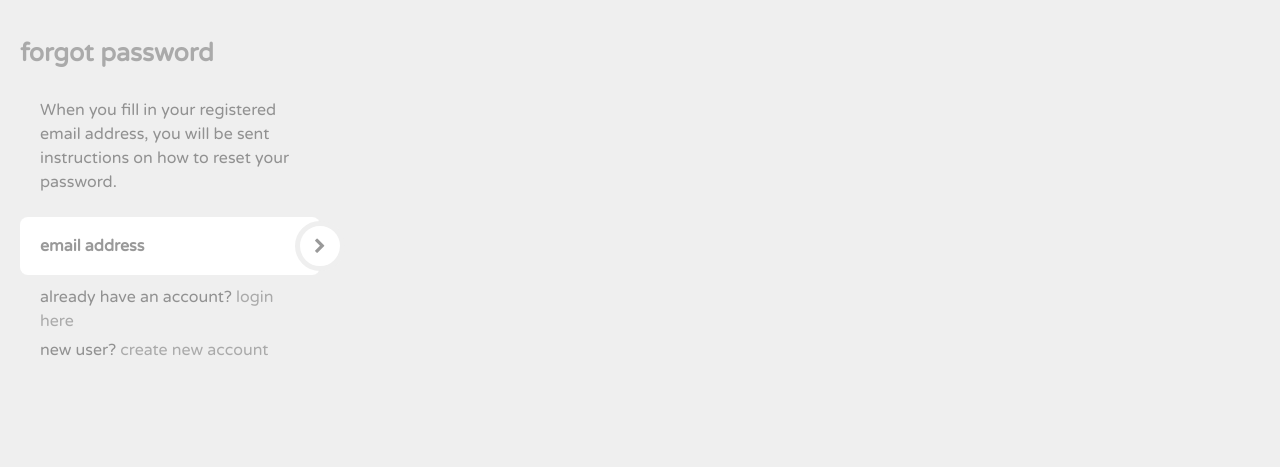
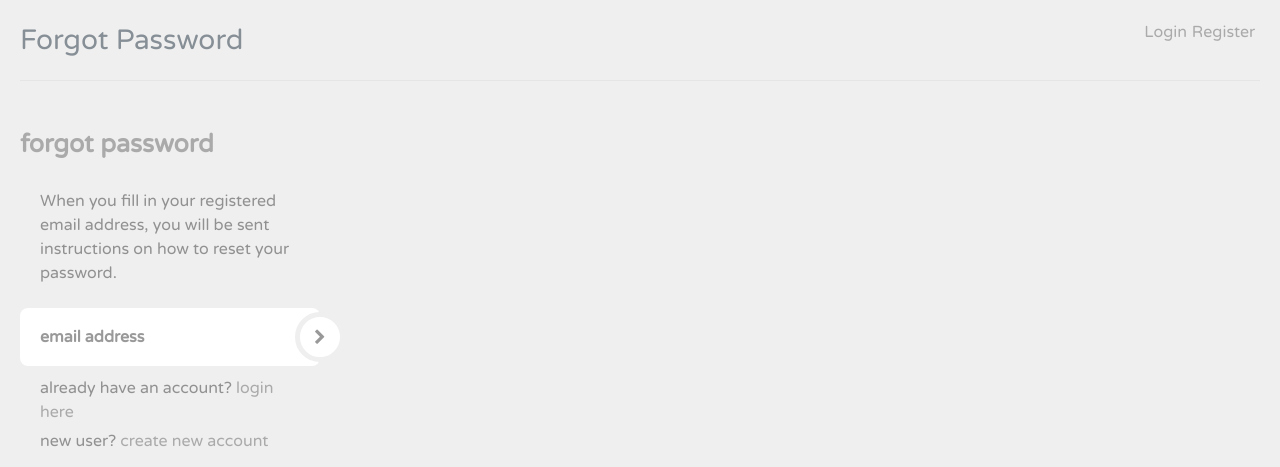
Before and after one commit to madisonrogers/WebProgrammingFinal, a PHP site: page /forgot.php in a window 1280 px wide. Shown: the top 467 px of the page. Run offline with PHP 8.4, Linux system fonts and the light colour scheme; some libraries are stand-ins or nearby versions.

Commit message:
added navbar to all outerwall pages

```diff
--- a/authenticate.php
+++ b/authenticate.php
@@ -65,7 +65,7 @@
 	  var_dump($_SESSION);
 
 	  $cookie_name = "user";
-	  setcookie($cookie_name, $_SESSION['username'], time() + 60, "/");
+	  setcookie($cookie_name, $_SESSION['username'], time() + 600000, "/");
 	}
 
  ?>
--- a/css/login.css
+++ b/css/login.css
@@ -290,3 +290,91 @@ label:hover:before {
 .text-center {
 	display: inline;
 }
+
+.header,
+.marketing,
+.footer {
+  padding-right: 15px;
+  padding-left: 15px;
+}
+
+/* Custom page header */
+.header {
+  padding-bottom: 20px;
+  border-bottom: 1px solid #e5e5e5;
+}
+/* Make the masthead heading the same height as the navigation */
+.header h3 {
+  margin-top: 0;
+  margin-bottom: 0;
+  line-height: 40px;
+}
+div.header nav ul li a {
+  margin-right: .3em;
+}
+/* Custom page footer */
+.footer {
+  padding-top: 19px;
+  color: #777;
+  border-top: 1px solid #e5e5e5;
+}
+
+/* Customize container */
+@media (min-width: 768px) {
+  /*.container {
+    max-width: 730px;
+  }*/
+  .logReg {
+    max-width: 730px;
+    margin-left: auto;
+    margin-right: auto;
+  }
+}
+.container-narrow > hr {
+  margin: 30px 0;
+}
+
+/* Main marketing message and sign up button */
+.jumbotron {
+  text-align: center;
+  border-bottom: 1px solid #e5e5e5;
+}
+.jumbotron .btn {
+  padding: 14px 24px;
+  font-size: 21px;
+}
+
+/* Supporting marketing content */
+.marketing {
+  margin: 40px 0;
+}
+.marketing p + h4 {
+  margin-top: 28px;
+}
+
+/* Responsive: Portrait tablets and up */
+@media screen and (min-width: 768px) {
+  /* Remove the padding we set earlier */
+  .header,
+  .marketing,
+  .footer {
+    padding-right: 0;
+    padding-left: 0;
+  }
+  /* Space out the masthead */
+  .header {
+    margin-bottom: 30px;
+  }
+  /* Remove the bottom border on the jumbotron for visual effect */
+  .jumbotron {
+    border-bottom: 0;
+  }
+}
+
+.page-header{
+  margin-top:0;
+}
+
+footer{
+  margin-top:40px;
+}
--- a/forgot.php
+++ b/forgot.php
@@ -28,6 +28,18 @@ list($one, $two, $three, $four, $user, $root) = split('[/.-]', $path);
 
 //echo "User: $user, path: $root<br />\n";
 ?>
+<div class="header clearfix">
+        <nav>
+            <ul class="nav nav-pills pull-right">
+                <!--<li role="presentation"><a href="/">Dashboard</a></li>-->
+                 <li role="presentation"><a href="<?php echo "/" . $user . "/" . $root . "/index.php" ?>">Login</a></li>
+                <li role="presentation"><a href="<?php echo "/" . $user . "/" . $root . "/register.php" ?>">Register</a></li>
+
+
+            </ul>
+        </nav>
+        <h3 class="text-muted">Forgot Password</h3>
+    </div>
 <!-- FORGOT PASSWORD FORM -->
 <div class="text-center" style="padding:50px 0">
 	<div class="logo">forgot password</div>
--- /dev/null
+++ b/logout.php
@@ -0,0 +1,3 @@
+<?php
+	header("Location: index.php");
+?>
--- /dev/null
+++ b/reset_password.php
@@ -0,0 +1 @@
+reset_password.php
```
Also changed, not shown: activate.php (added, +51 -0 lines), allarticles.php (+11 -2 lines), index.php (+12 -0 lines), register.php (+11 -0 lines).
